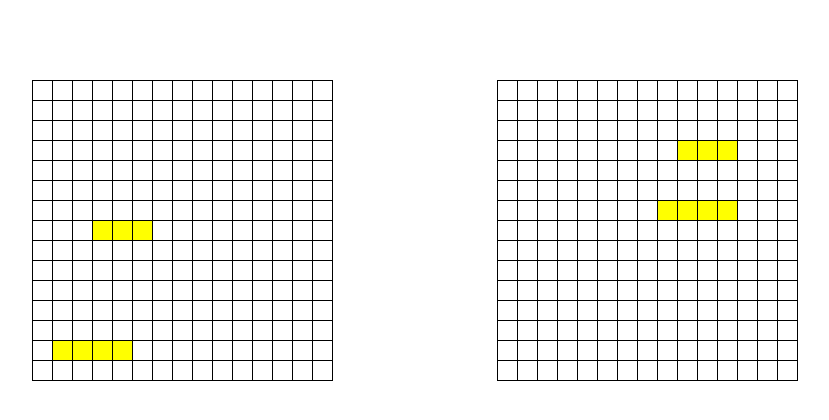
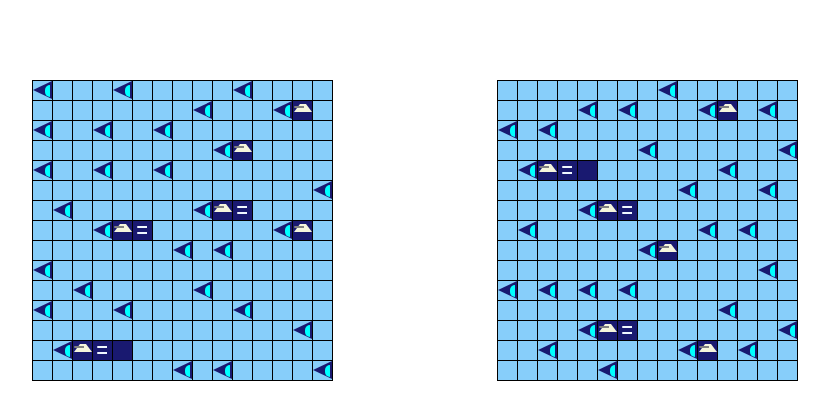
Before and after one commit to kicha3007/sea_wars, a plain HTML site: page index.html in a window 1280 px wide. Shown: the whole page, without its empty margins (48-877 px from the left). Drawn offline with Linux system fonts and the light colour scheme.

Commit message:
add style

```diff
--- a/matrix.js
+++ b/matrix.js
@@ -20,7 +20,7 @@ class Matrix {
             this.elem.appendChild(div);
             this.cells[i] = "";
 
-            div.setAttribute("data-game", "");
+            div.setAttribute("data-game", "sea");
 
             div.setAttribute("id",  xid++ + "_" + yid);
 
--- a/script.js
+++ b/script.js
@@ -1,7 +1,7 @@
 window.onload = function (e) {
 
     // Максимальное количество короблей на поле
-    const maxShip = 2;
+    const maxShip = 30;
 
     // Кто сейчас ходит
     let myStep = true;
@@ -44,11 +44,10 @@ window.onload = function (e) {
 
             while (matrix.getCell(+positionHit[0] - i, +positionHit[1]) != "ship") {
                 if (matrix.getCell(+positionHit[0] - i, +positionHit[1]) == "blank" || matrix.getCell(+positionHit[0] - i, +positionHit[1]) == "") {
-                    // console.log("пустая");
 
                     while (matrix.getCell(+positionHit[0] + j, +positionHit[1]) != "ship") {
                         if (matrix.getCell(+positionHit[0] + j, +positionHit[1]) == "blank" || matrix.getCell(+positionHit[0] + j, +positionHit[1]) == "") {
-                            // alert("Убит!");
+                            console.log(matrix.getName(), "Уничтожил корабль противника!");
                             return;
                         }
                         j++;
@@ -58,7 +57,7 @@ window.onload = function (e) {
                 i++;
             }
 
-            console.log("ранил");
+            console.log(matrix.getName(),  "  ранил корабль противника");
         };
 
         // Проверяем в какую клетку попали
@@ -66,11 +65,11 @@ window.onload = function (e) {
             case "ship":
                 matrix.setCell(+positionHit[0], +positionHit[1], "hit");
                 checkKill(matrix)
-
                 break;
             case "hit":
             case "blank":
                 console.log(matrix.getName(), "Ты сюда уже стрелял, давай в другую");
+                controlGame();
                 return;
             default:
                 matrix.setCell(+positionHit[0], +positionHit[1], "blank");
@@ -105,7 +104,7 @@ window.onload = function (e) {
 
             setTimeout(function () {
                 compMatrixWrap.click();
-            }, 300);
+            }, 100);
 
         }
     };
--- a/style.css
+++ b/style.css
@@ -29,15 +29,171 @@ html, body {
 }
 
 .fields > div[data-game="ship"] {
-    background: yellow;
+    background: midnightblue;
+    overflow: hidden;
+    position: relative;
 }
 
-.fields > div[data-game="ship"] + div[data-game="ship"] {
-    background: yellow;
+.fields > div[data-game="sea"] {
+    background: lightskyblue;
 }
 
-.fields > div[data-game="hit"] {
-    background: red;
+.fields > div[data-game="sea"] + div[data-game="ship"],
+.fields > div[data-game="blank"] + div[data-game="ship"],
+.fields > div[data-game="ship"]:first-child {
+    position: relative;
+    background: lightskyblue;
+}
+
+.fields > div[data-game="sea"] + div[data-game="ship"]:before,
+.fields > div[data-game="blank"] + div[data-game="ship"]:before,
+.fields > div[data-game="ship"]:first-child:before {
+    content: "";
+    position: absolute;
+    top: 0;
+    right: 0;
+    width: 0;
+    height: 0;
+    border-top: 9px solid transparent;
+    border-right: 19px solid midnightblue;
+    border-bottom: 9px solid transparent;
+}
+
+.fields > div[data-game="sea"] + div[data-game="ship"]:after,
+.fields > div[data-game="blank"] + div[data-game="ship"]:after,
+.fields > div[data-game="ship"]:first-child:after {
+    content: "";
+    position: absolute;
+    top: 50%;
+    right: 2px;
+    width: 5px;
+    height: 12px;
+    border-radius: 5px 0 0 5px;
+    margin-top: -6px;
+    background-color: aqua;
+}
+
+.fields > div[data-game="blank"] + div[data-game="ship"] + div[data-game="ship"]:before,
+.fields > div[data-game="sea"] + div[data-game="ship"] + div[data-game="ship"]:before {
+    content: "";
+    position: absolute;
+    top: 17%;
+    right: 0px;
+    height: 0;
+    width: 6px;
+    border-bottom: 8px solid beige;
+    border-left: 6px solid transparent;
+    border-right: 6px solid transparent;
+}
+
+.fields > div[data-game="blank"] + div[data-game="ship"] + div[data-game="ship"]:after,
+.fields > div[data-game="sea"] + div[data-game="ship"] + div[data-game="ship"]:after {
+    content: "";
+    position: absolute;
+    top: 28%;
+    right: 8px;
+    width: 10px;
+    height: 2px;
+    border-radius: 5px 0 0 5px;
+    background-color: gray;
+}
+
+.fields > div[data-game="blank"] + div[data-game="ship"] + div[data-game="ship"] + div[data-game="ship"]:before,
+.fields > div[data-game="sea"] + div[data-game="ship"] + div[data-game="ship"] + div[data-game="ship"]:before,
+.fields > div[data-game="blank"] + div[data-game="ship"] + div[data-game="ship"] + div[data-game="ship"]:after,
+.fields > div[data-game="sea"] + div[data-game="ship"] + div[data-game="ship"] + div[data-game="ship"]:after {
+    content: "";
+    position: absolute;
+    top: 28%;
+    right: 5px;
+    width: 10px;
+    height: 2px;
+    border-radius: 5px 0 0 5px;
+    background-color: aliceblue;
+}
+
+.fields > div[data-game="blank"] + div[data-game="ship"] + div[data-game="ship"] + div[data-game="ship"]:after,
+.fields > div[data-game="sea"] + div[data-game="ship"] + div[data-game="ship"] + div[data-game="ship"]:after {
+    top: 60%;
+}
+
+.fields > div[data-game="hit"] {/*
+    width: 20px;
+    height: 20px;
+    background: linear-gradient(-45deg, red, orange);
+    border-radius: 5px 5px 0px 5px;
+    transform: rotate(-135deg);
+    animation: .1s flame infinite;
+    filter: blur(3px);
+    position: relative;
+    box-shadow: 5px 8px 15px #700;
+    border: 2px solid black;
+    border-left-width: 5px;
+    border-top-width: 5px;*/
+    background-color: lightskyblue;
+    position: relative;
+}
+
+.fields > div[data-game="hit"]:before,
+.fields > div[data-game="hit"]:after {
+    /*content: '';
+    width: 8px;
+    height: 8px;
+    display: block;
+    position: absolute;
+
+    top: 0px;
+
+    background: linear-gradient(-45deg, red, orange);
+    border-radius: 5px 5px 0px 5px;
+    transform: rotate(-135deg);
+    animation: .1s flame infinite;
+    filter: blur(3px);
+
+    box-shadow: 5px 8px 15px #700;
+    border: 2px solid black;
+    border-left-width: 5px;
+    border-top-width: 5px;*/
+
+    content: '';
+    width: 5px;
+    height: 6px;
+    display: block;
+    position: absolute;
+    top: 0px;
+    background: linear-gradient(-45deg, red, orange);
+    border-radius: 5px 5px 0px 5px;
+    transform: rotate(-135deg);
+    animation: .1s flame infinite;
+    filter: blur(2px);
+    box-shadow: 3px 7px 10px #700;
+    border: 1px solid black;
+    border-left-width: 3px;
+    border-top-width: 3px;
+}
+
+
+.fields > div[data-game="hit"]:before {
+    right: 13px;
+    width: 2px;
+    height: 2px;
+    animation-duration: .09s;
+    transform: scale(.9) rotate(-15deg) translate(10px, 0px);
+}
+
+@keyframes flame {
+    0% {
+        height: 10px;
+        width: 10px;
+    }
+    50% {
+        height: 9px;
+        width: 9px;
+    }
+    100% {
+        height: 10px;
+        width: 10px;
+    }
 }
 
 .fields > div[data-game="blank"] {
```
Also changed, not shown: 1 other file.
